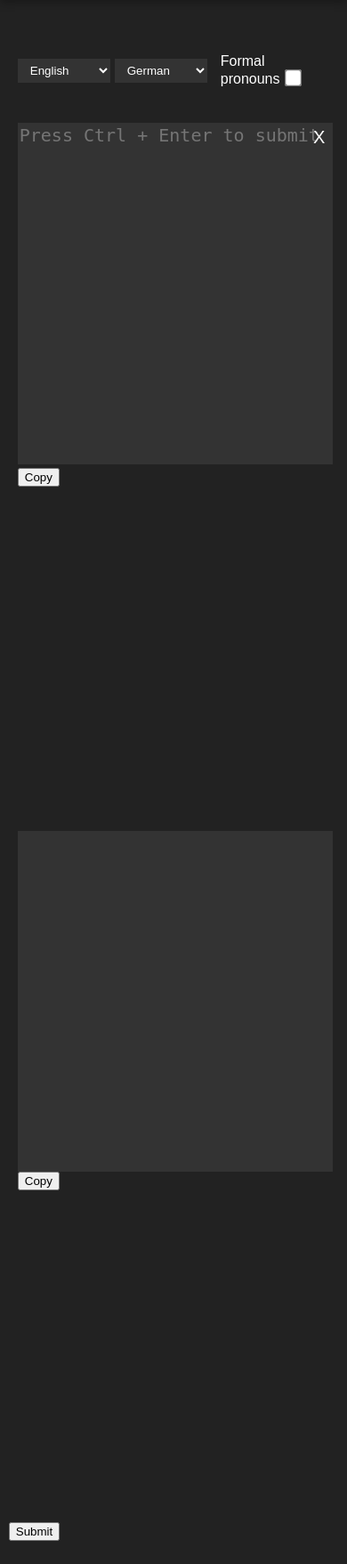
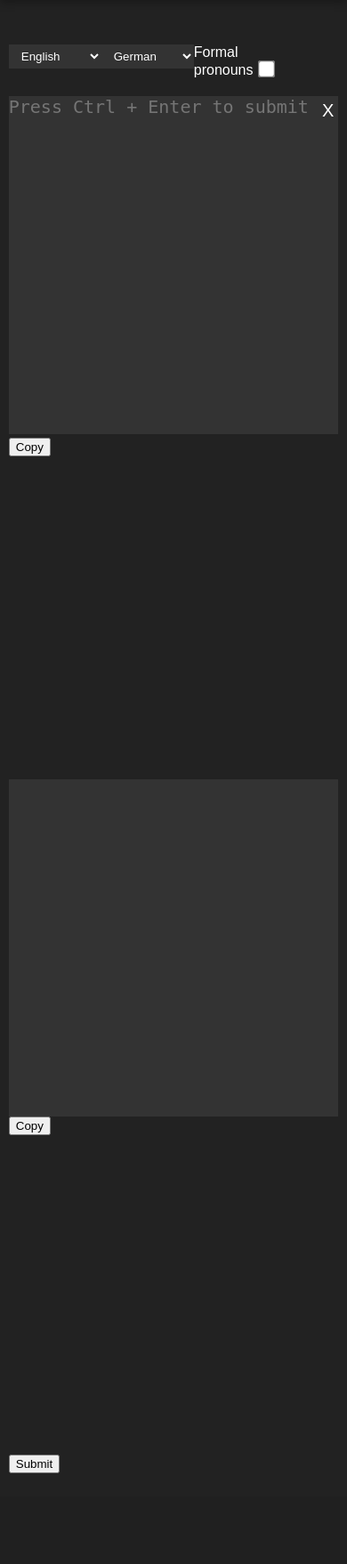
Before and after one commit to Audun97/flask-translator-gpt, a Flask app: page / in a window 390 px wide. Shown: the part 74-1832 px from the top of the page at 89% size. After the commit the page ends 1730 px from the top, so only its background shows below. Run offline with Flask 3, Linux system fonts and the light colour scheme.

Commit message:
remove extra padding to the left of top container

```diff
--- a/static/css/main.css
+++ b/static/css/main.css
@@ -38,7 +38,6 @@ form {
   display: flex;
   align-items: flex-start;  /* Adjusted to flex-start */
   margin-bottom: 20px;
-  padding: 10px;
 }
 
 select {
@@ -47,7 +46,6 @@ select {
   border: none;
   padding: 5px 10px;
   cursor: pointer;
-  margin-right: 5px;
 }
 
 input[type="checkbox"] {
@@ -70,7 +68,6 @@ select:focus {
 .text-area-container {
   display: grid;
   grid-template-rows: 1fr 1fr;
-  padding: 10px;
 }
 
 textarea {
@@ -82,6 +79,7 @@ textarea {
   resize: none;
   font-size: 20px;
   overflow: auto;
+  padding: 0px;
 }
 
 textarea:focus {
@@ -127,25 +125,9 @@ label[for="formal_pronouns"] br {
     height: auto;
   }
 
-  .lang-selection {
-    display: flex;
-    flex-wrap: nowrap;
-    align-items: center;
-  }
-
-  .lang-selection div {
-    flex-grow: 0;
-  }
-
-  .lang-selection div:last-child {
-    display: flex;
-    align-items: center;
-  }
-
   #formal_pronouns_container {
     display: flex;
     align-items: center;
-    margin-left: 10px;
   }
 
   label[for="formal_pronouns"] br {
```
